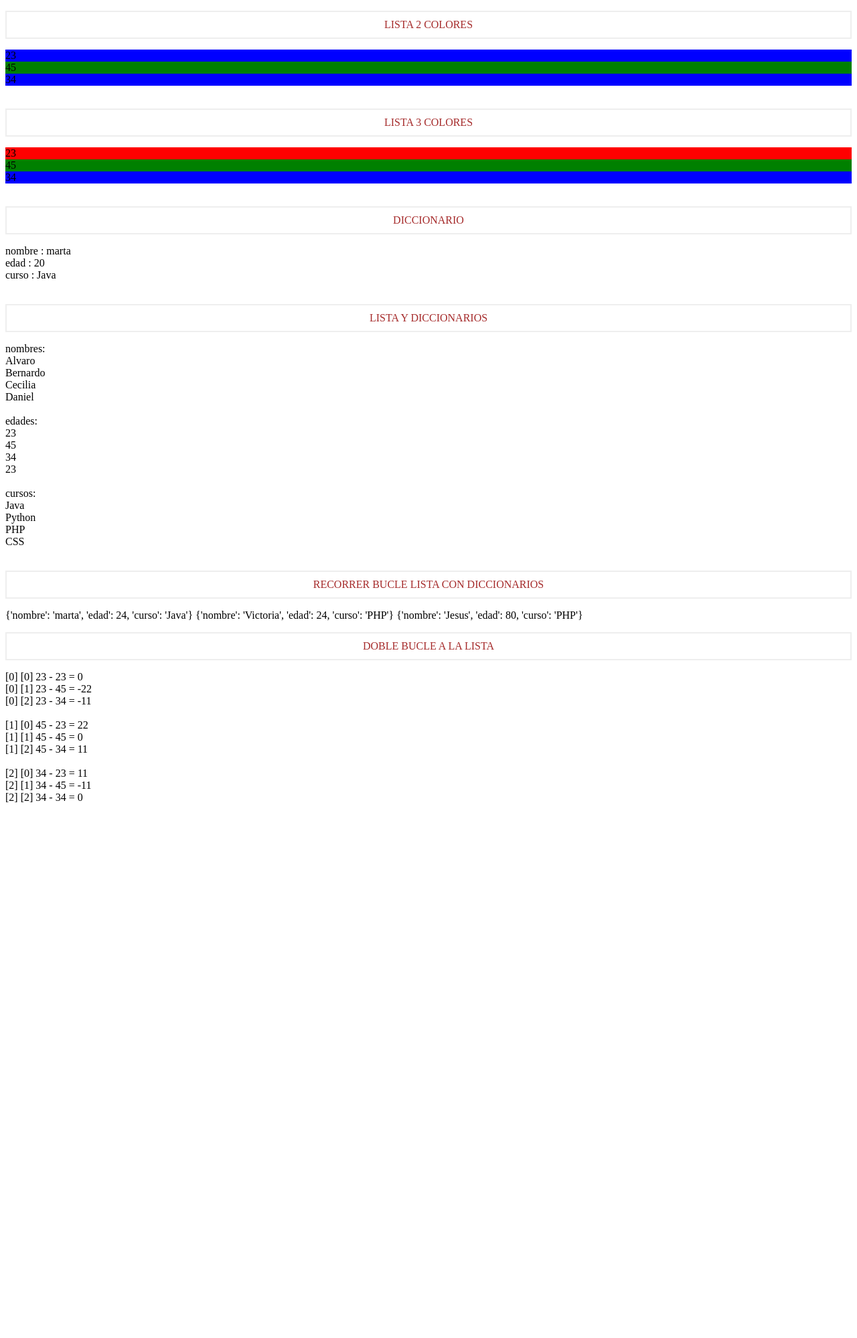
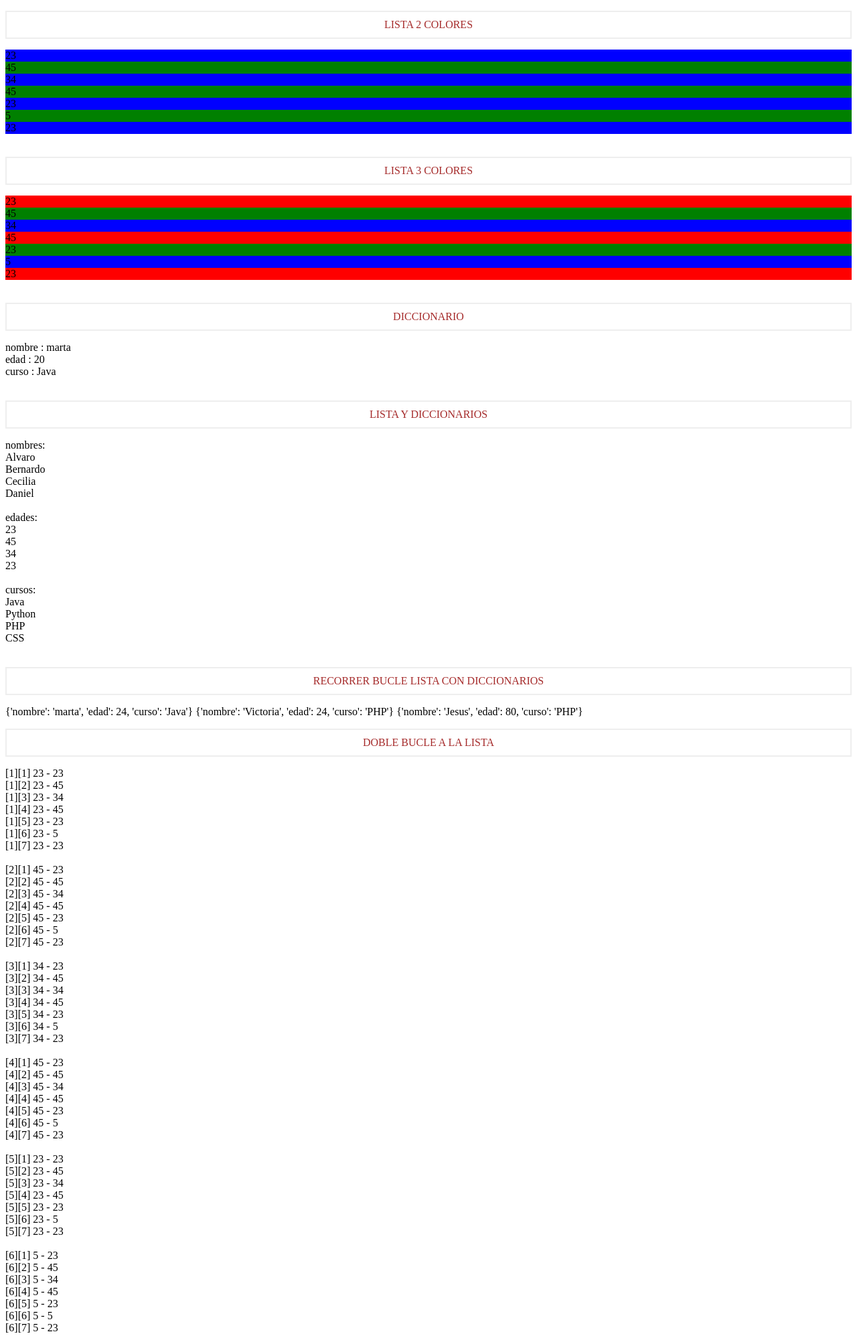
Before and after one commit to isabelnavarrete/practicas, a Flask app: page / in a window 1280 px wide. Shown: the top 1998 px of the page at 67% size. Before the commit the page ends 1198 px from the top, so only its background shows below. Run offline with Flask 2, Linux system fonts and the light colour scheme.

Commit message:
Add files via upload

```diff
--- a/ejemploListasDiccionarios/run.py
+++ b/ejemploListasDiccionarios/run.py
@@ -4,7 +4,7 @@ app = Flask(__name__)
 
 @app.route('/')
 def holamundo():
-    lista = [23,45,34]
+    lista = [23,45,34,45,23,5,23]
     diccionario = {'nombre': 'marta', 'edad': 20, 'curso': 'Java'}
     mezclado = {'nombres': ['Alvaro', 'Bernardo', 'Cecilia', 'Daniel'], 'edades': [23, 45, 34, 23], 'cursos': ['Java', 'Python', 'PHP', 'CSS']}
     mezcladoLD= [{'nombre':'marta', 'edad':24, 'curso':'Java'}, {'nombre':'fernando', 'edad':21, 'curso':'HTMl'}, {'nombre':'Victoria', 'edad':24, 'curso':'PHP'}, {'nombre':'Laura', 'edad':23, 'curso':'Java'}, {'nombre':'Jesus', 'edad':80, 'curso':'PHP'}]
--- a/ejemploListasDiccionarios/templates/index.html
+++ b/ejemploListasDiccionarios/templates/index.html
@@ -77,17 +77,18 @@
     {% endfor %}
 
 <p>DOBLE BUCLE A LA LISTA</p>
+
 {% for elemento in lista %}
+
+    {% set firstLoop = loop %}
 
         {% for clave in lista %}
 
-            <div class=".clase_indicepadre_indicehijo">
+            <div class="clase_{{ firstLoop.index }}_{{ loop.index }}">
 
-            {{ [lista.index(elemento)] }} {{ [lista.index(clave)] }}
+            {{ [firstLoop.index] }}{{ [loop.index] }}
 
-            {{ elemento }} - {{ clave }} =
-
-            {{ elemento - clave }} <br>
+            {{ elemento }} - {{ clave }}  <br>
 
             </div>
 
```
